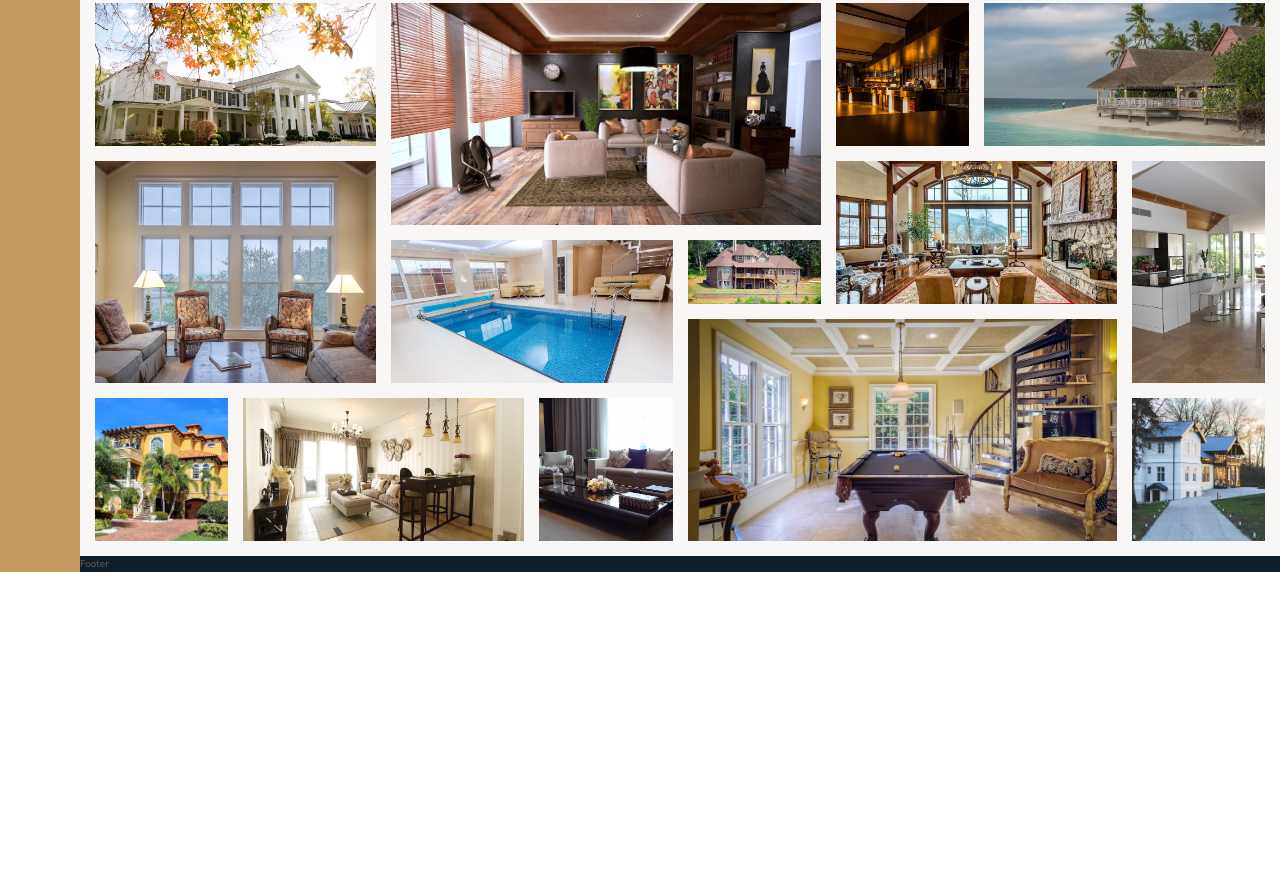
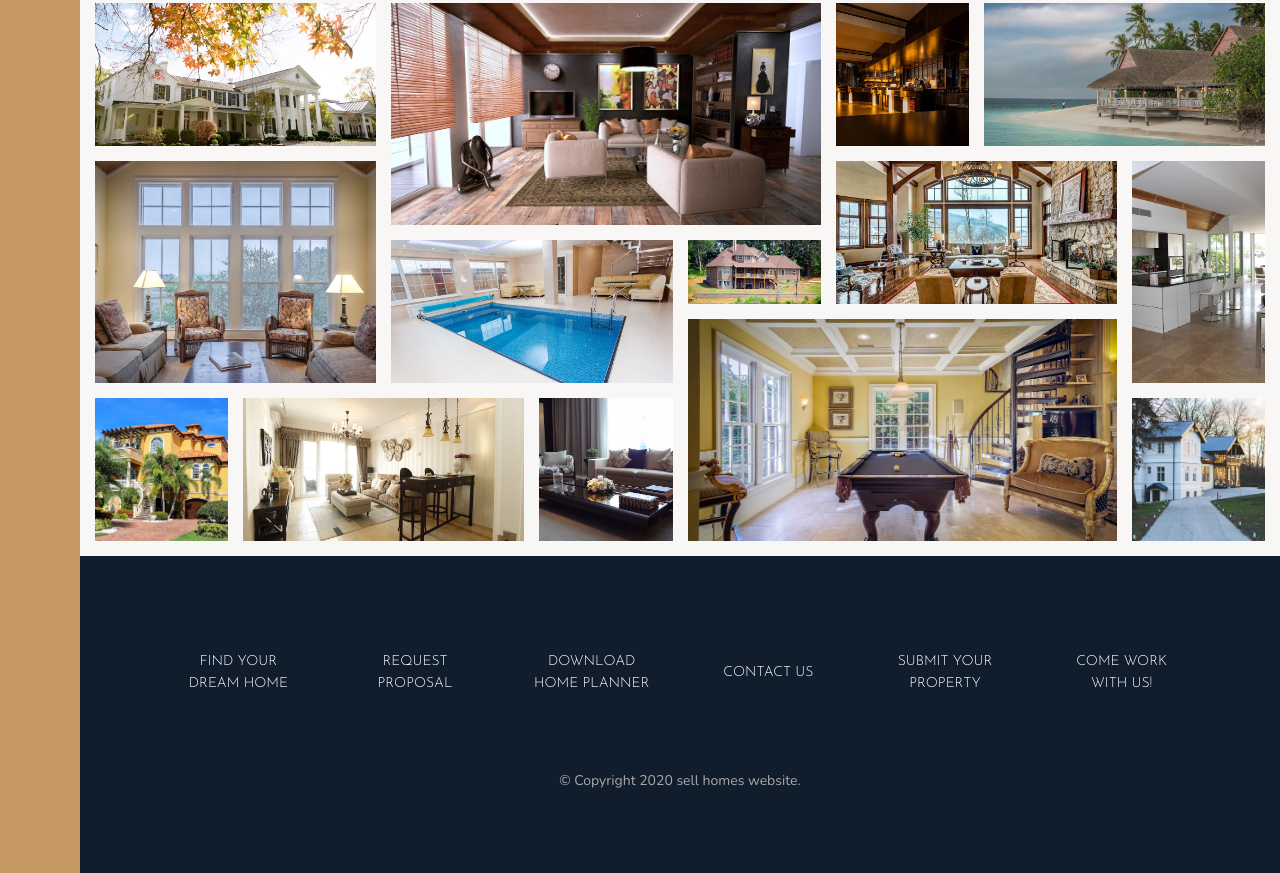
Before and after one commit to heminjohnson/sell-homes-website, a website: page index.html in a window 1280 px wide. Shown: the part 3139-4012 px from the top of the page. Before the commit the page ends 3711 px from the top, so only its background shows below. Drawn offline with nearby package versions, Linux system fonts and the light colour scheme; files that its build step writes are made by us from their sources.

Commit message:
feat: add footer section

```diff
--- a/index.html
+++ b/index.html
@@ -379,6 +379,28 @@
       </figure>
     </section>
 
-    <footer class="footer">Footer</footer>
+    <footer class="footer">
+      <ul class="nav">
+        <li class="nav__item">
+          <a href="#" class="nav__link">Find your dream home</a>
+        </li>
+        <li class="nav__item">
+          <a href="#" class="nav__link">Request proposal</a>
+        </li>
+        <li class="nav__item">
+          <a href="#" class="nav__link">Download home planner</a>
+        </li>
+        <li class="nav__item"><a href="#" class="nav__link">Contact us</a></li>
+        <li class="nav__item">
+          <a href="#" class="nav__link">Submit your property</a>
+        </li>
+        <li class="nav__item">
+          <a href="#" class="nav__link">Come work with us!</a>
+        </li>
+      </ul>
+      <p class="copyright">
+        &copy; Copyright 2020 sell homes website.
+      </p>
+    </footer>
   </body>
 </html>
--- a/sass/_footer.scss
+++ b/sass/_footer.scss
@@ -1,4 +1,43 @@
 .footer {
   background-color: $color-secondary;
   grid-column: full-start / full-end;
+  padding: 8rem;
 }
+
+.nav {
+  list-style: none;
+
+  display: grid;
+  grid-template-columns: repeat(auto-fit, minmax(15rem, 1fr));
+  grid-gap: 2rem;
+  align-items: center;
+
+  &__link:link,
+  &__link:visited {
+    font-size: 1.4rem;
+    color: #fff;
+    text-decoration: none;
+    font-family: $font-display;
+    text-transform: uppercase;
+    text-align: center;
+    padding: 1.5rem;
+    display: block;
+    transition: all 0.2s;
+  }
+
+  &__link:hover,
+  &__link:active {
+    background-color: rgba(#fff, 0.05);
+    transform: translateY(-3px);
+  }
+}
+
+.copyright {
+  font-size: 1.4rem;
+  color: $color-grey-light-2;
+  margin-top: 6rem;
+  margin-right: auto;
+  margin-left: auto;
+  text-align: center;
+  width: 70%;
+}
```
